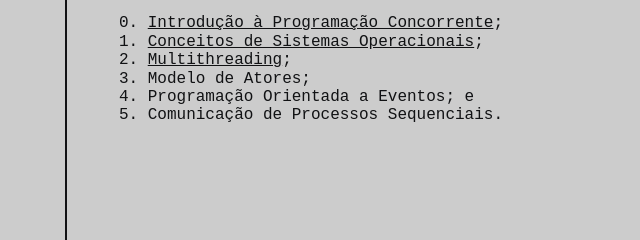
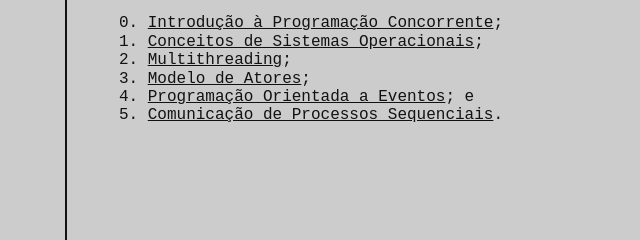
Before and after one commit to alan-b-lima/concurrency, a plain HTML site: page guilda/lectures.html in a window 1280 px wide. Shown: the part 243-483 px from the top of the page, 89-729 px from the left. Drawn offline with Linux system fonts and the light colour scheme; a web font is replaced by a local one.

Commit message:
fix: add missing anchor class

```diff
--- a/guilda/lectures.html
+++ b/guilda/lectures.html
@@ -42,9 +42,9 @@
                             <li>0. <a href="../slides/Introdução à Programação Concorrente.pdf" class="anchor">Introdução à Programação Concorrente</a></li>
                             <li>1. <a href="../slides/Conceitos de Sistemas Operacionais.pdf" class="anchor">Conceitos de Sistemas Operacionais</a></li>
                             <li>2. <a href="../slides/Multithreading.pdf" class="anchor">Multithreading</a></li>
-                            <li>3. <a href="../slides/Modelo de Atores.pdf">Modelo de Atores</a></li>
-                            <li>4. <a href="../slides/Programação Orientada a Eventos.pdf">Programação Orientada a Eventos</a></li>
-                            <li>5. <a href="../slides/Comunicação de Processos Sequenciais.pdf">Comunicação de Processos Sequenciais</a></li>
+                            <li>3. <a href="../slides/Modelo de Atores.pdf" class="anchor">Modelo de Atores</a></li>
+                            <li>4. <a href="../slides/Programação Orientada a Eventos.pdf" class="anchor">Programação Orientada a Eventos</a></li>
+                            <li>5. <a href="../slides/Comunicação de Processos Sequenciais.pdf" class="anchor">Comunicação de Processos Sequenciais</a></li>
                         </ol>
                     </div>
                 </div>
```
